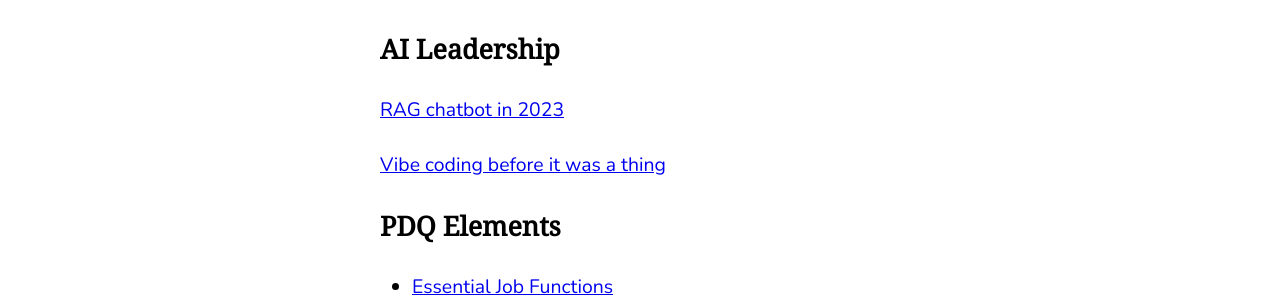
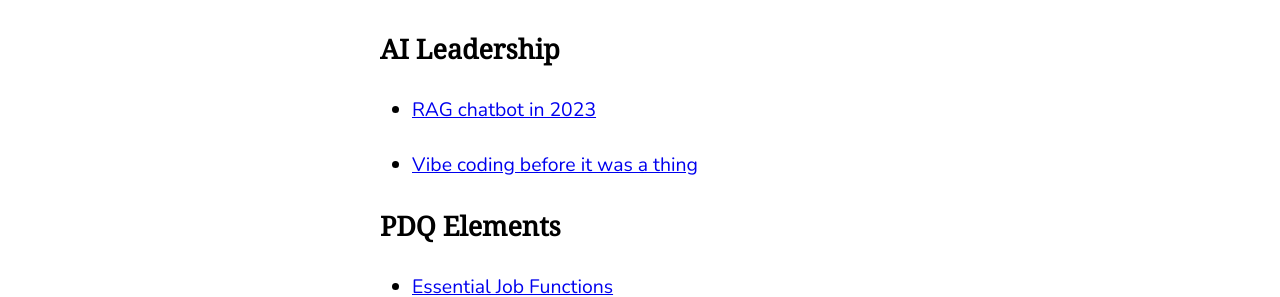
Before and after one commit to lelandsampson/Leland-Sampson-Website, a Jekyll site: the page built from jis.md, in a window 1280 px wide. Shown: the part 1284-1581 px from the top of the page. Built offline with Jekyll 4.4.1, drawn with Linux system fonts in a browser that asks for light colours.

Commit message:
Update jis.md

```diff
--- a/jis.md
+++ b/jis.md
@@ -86,9 +86,9 @@ title: JIS AI Manager
 	- Password: qhKwFo#V9c$F
 
 ## AI Leadership
-[RAG chatbot in 2023](https://sampson.info/files/2023-aba-iolta-conference-tech-ai-slides.pdf#page=101)
+- [RAG chatbot in 2023](https://sampson.info/files/2023-aba-iolta-conference-tech-ai-slides.pdf#page=101)
 
-[Vibe coding before it was a thing](https://sampson.info/files/2024-AALL-GenAI-Revolutionizing-Efficiencies.pdf#page=25)
+- [Vibe coding before it was a thing](https://sampson.info/files/2024-AALL-GenAI-Revolutionizing-Efficiencies.pdf#page=25)
 
 ## PDQ Elements
 - [Essential Job Functions](#functions)
```
